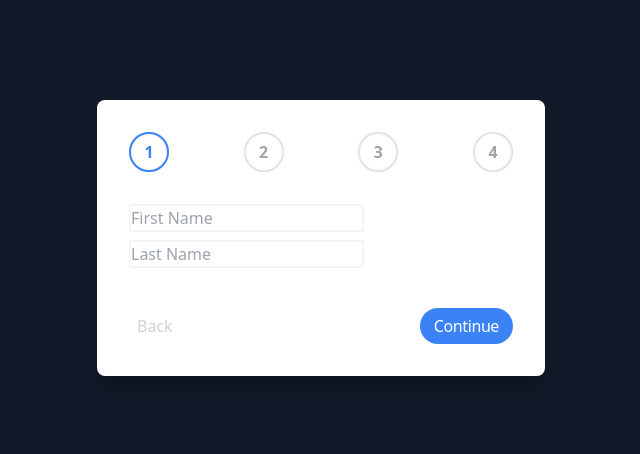
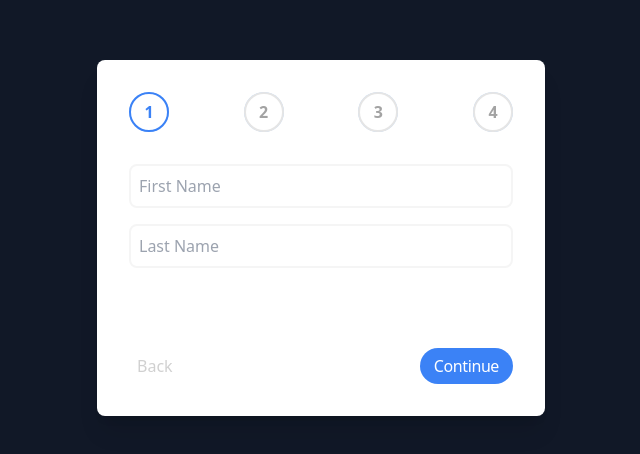
Before and after one commit to JayCodeGitHub/advanced-form, a React (Create React App) app: page / in a window 1280 px wide. Shown: the part 162-616 px from the top of the page, without its empty margins (319-959 px from the left). Built offline with nearby package versions, Linux system fonts and the light colour scheme.

Commit message:
Styled form fields

```diff
--- a/src/components/form.tsx
+++ b/src/components/form.tsx
@@ -21,18 +21,18 @@ function Form() {
         <Step step={3} currentStep={step} />
         <Step step={4} currentStep={step} />
       </div>
-      <div className="space-y-2 px-8">
+      <div className="space-y-2 px-8 flex justify-start flex-col gap-2 h-36">
         {step === 1 ? (
           <>
             <input
               name="fname"
               placeholder="First Name"
-              className="border-2 border-neutral-100"
+              className="border-2 border-neutral-100 w-full rounded-lg p-2"
             />
             <input
               name="lname"
               placeholder="Last Name"
-              className="border-2 border-neutral-100"
+              className="border-2 border-neutral-100 w-full rounded-lg p-2"
             />
           </>
         ) : step === 2 ? (
@@ -40,12 +40,12 @@ function Form() {
             <input
               name="phone"
               placeholder="Phone"
-              className="border-2 border-neutral-100"
+              className="border-2 border-neutral-100 w-full rounded-lg p-2"
             />
             <input
               name="email"
               placeholder="Email"
-              className="border-2 border-neutral-100"
+              className="border-2 border-neutral-100 w-full rounded-lg p-2"
             />
           </>
         ) : step === 3 ? (
@@ -53,15 +53,16 @@ function Form() {
             <input
               name="budget"
               placeholder="Estimated budget"
-              className="border-2 border-neutral-100"
+              className="border-2 border-neutral-100 w-full rounded-lg p-2"
             />
           </>
         ) : step === 4 ? (
           <>
             <textarea
               name="informations"
+              maxLength={250}
               placeholder="Additional information"
-              className="border-2 border-neutral-100"
+              className="border-2 border-neutral-100 w-full rounded-lg p-2 h-full"
             />
           </>
         ) : step === 5 ? (
```
